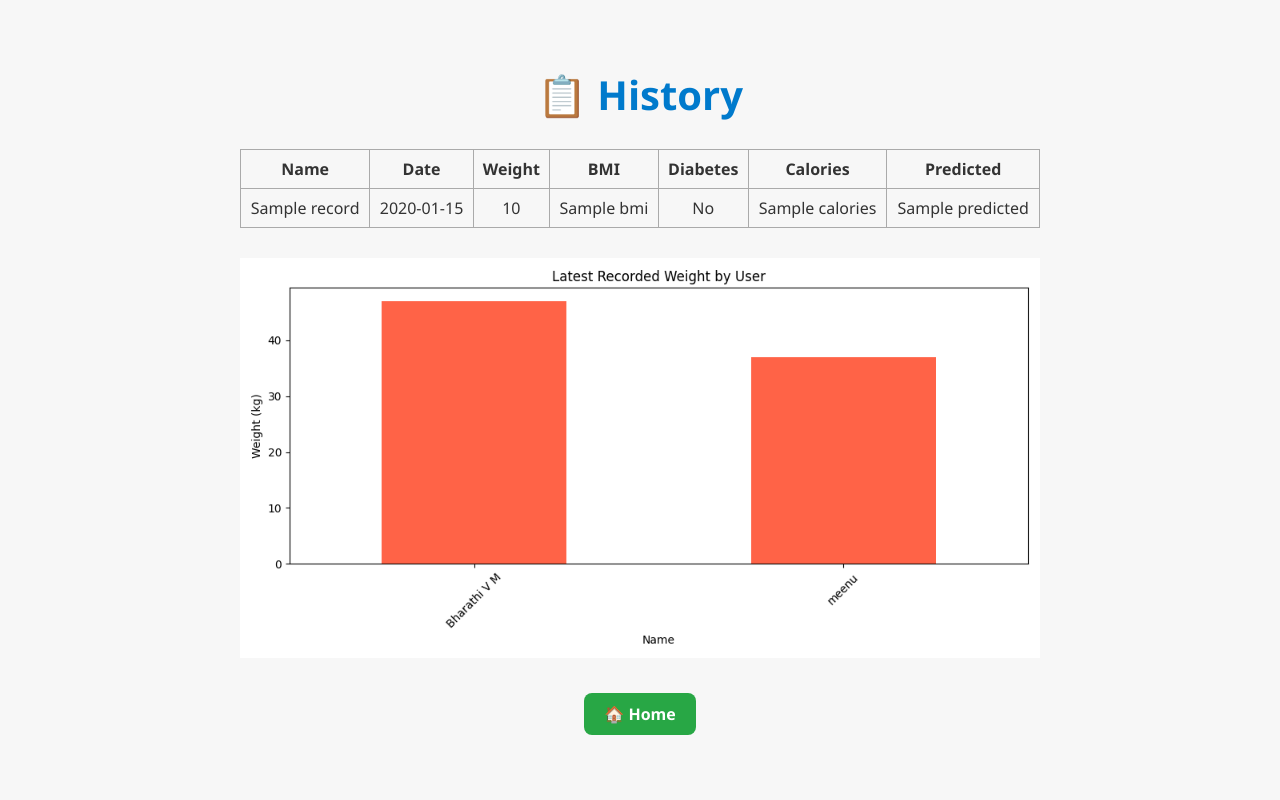
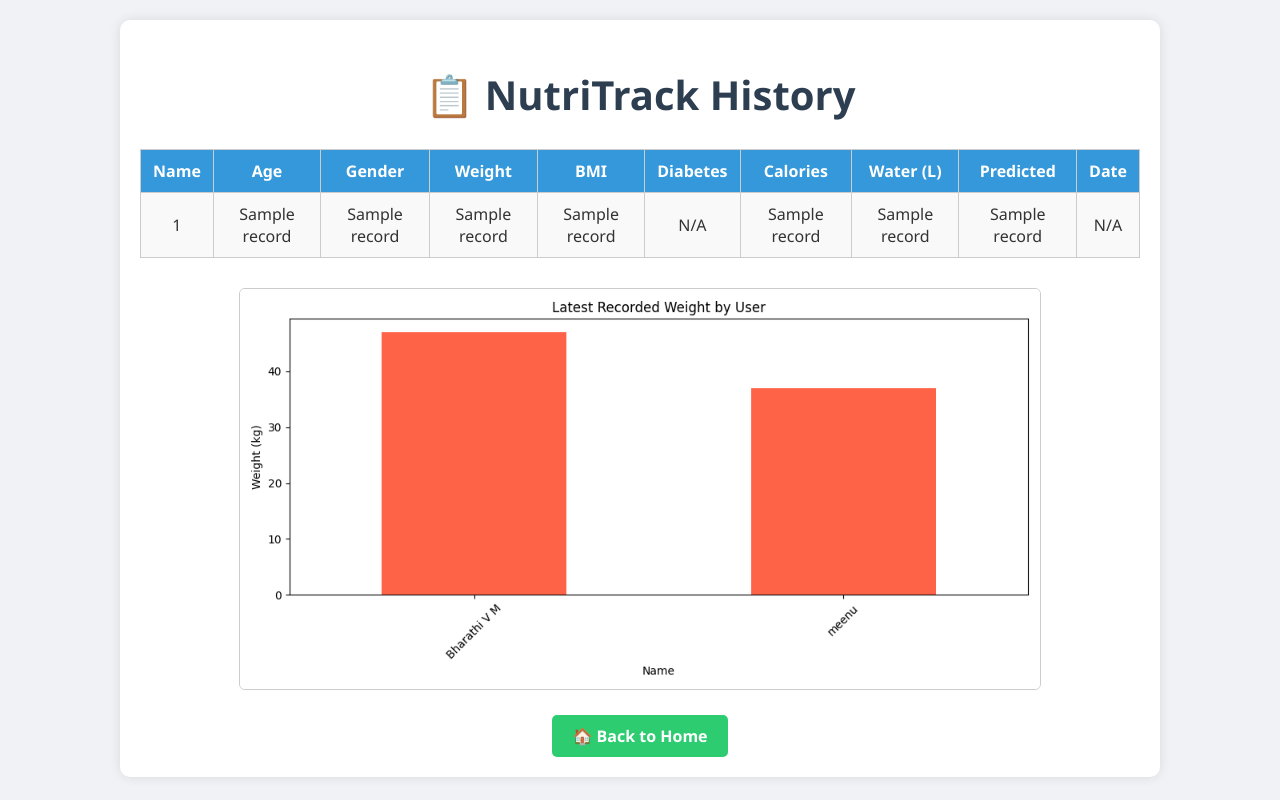
Before and after one commit to Bharathi2209/diet-tracker, a Python web app: template templates/history.html in a window 1280 px wide. Run offline with Jinja, Linux system fonts and the light colour scheme; the template is opened without the code that fills it: most values are stand-ins (such as "Sample title", 1, 10 or a date in 2020).

Commit message:
Update history page layout and fix SQLite rendering issues

```diff
--- a/templates/history.html
+++ b/templates/history.html
@@ -4,36 +4,119 @@
   <meta charset="UTF-8">
   <title>NutriTrack History</title>
   <link rel="stylesheet" href="{{ url_for('static', filename='style.css') }}">
+  <style>
+    body {
+      font-family: 'Segoe UI', sans-serif;
+      background: #f0f2f5;
+      color: #333;
+      padding: 20px;
+    }
+    .container {
+      max-width: 1000px;
+      margin: auto;
+      background: white;
+      padding: 20px;
+      border-radius: 10px;
+      box-shadow: 0 0 12px rgba(0, 0, 0, 0.1);
+    }
+    h1 {
+      text-align: center;
+      color: #2c3e50;
+    }
+    table {
+      width: 100%;
+      border-collapse: collapse;
+      margin-top: 20px;
+    }
+    th, td {
+      padding: 10px 12px;
+      border: 1px solid #ccc;
+      text-align: center;
+    }
+    th {
+      background: #3498db;
+      color: white;
+    }
+    tr:nth-child(even) {
+      background: #f9f9f9;
+    }
+    .chart {
+      width: 100%;
+      margin-top: 30px;
+      border: 1px solid #ccc;
+      border-radius: 6px;
+    }
+    .link-btn {
+      display: inline-block;
+      margin-top: 20px;
+      padding: 10px 20px;
+      text-decoration: none;
+      background: #2ecc71;
+      color: white;
+      border-radius: 5px;
+    }
+    .link-btn:hover {
+      background: #27ae60;
+    }
+  </style>
 </head>
 <body>
   <div class="container">
-    <h1>📋 History</h1>
+    <h1>📋 NutriTrack History</h1>
 
     {% if records %}
       <table>
         <tr>
-          <th>Name</th><th>Date</th><th>Weight</th><th>BMI</th><th>Diabetes</th>
-          <th>Calories</th><th>Predicted</th>
+          <th>Name</th>
+          <th>Age</th>
+          <th>Gender</th>
+          <th>Weight</th>
+          <th>BMI</th>
+          <th>Diabetes</th>
+          <th>Calories</th>
+          <th>Water (L)</th>
+          <th>Predicted</th>
+          <th>Date</th>
         </tr>
         {% for r in records %}
           <tr>
-            <td>{{ r.name }}</td>
-            <td>{{ r.created_at.strftime('%Y-%m-%d') }}</td>
-            <td>{{ r.weight }}</td>
-            <td>{{ r.bmi }}</td>
-            <td>{{ 'Yes' if r.diabetes else 'No' }}</td>
-            <td>{{ r.calories }}</td>
-            <td>{{ r.predicted }}</td>
+            <td>{{ r[0] }}</td>  <!-- Name -->
+            <td>{{ r[1] }}</td>  <!-- Age -->
+            <td>{{ r[2] }}</td>  <!-- Gender -->
+            <td>{{ r[4] }}</td>  <!-- Weight -->
+            <td>{{ r[6] }}</td>  <!-- BMI -->
+            <td>
+              {% if r|length > 12 %}
+                {{ 'Yes' if r[12] else 'No' }}
+              {% else %}
+                N/A
+              {% endif %}
+            </td>
+            <td>{{ r[7] }}</td>  <!-- Calories -->
+            <td>{{ r[8] }}</td>  <!-- Water -->
+            <td>{{ r[10] }}</td> <!-- Predicted -->
+            <td>
+              {% if r|length > 11 and r[11] %}
+                {{ r[11].strftime('%Y-%m-%d') }}
+              {% else %}
+                N/A
+              {% endif %}
+            </td>
           </tr>
         {% endfor %}
       </table>
 
-      <img id="lightChart" src="{{ url_for('static', filename='weight_chart_light.png') }}" class="chart">
+      {% if records|length > 0 %}
+        <img id="lightChart" src="{{ url_for('static', filename='weight_chart_light.png') }}" class="chart" alt="Weight Chart">
+      {% endif %}
+
     {% else %}
-      <p>No records yet.</p>
+      <p style="text-align:center;">No history records available yet.</p>
     {% endif %}
 
-    <a href="{{ url_for('index') }}" class="link-btn">🏠 Home</a>
+    <div style="text-align:center;">
+      <a href="{{ url_for('index') }}" class="link-btn">🏠 Back to Home</a>
+    </div>
   </div>
 </body>
 </html>
```
